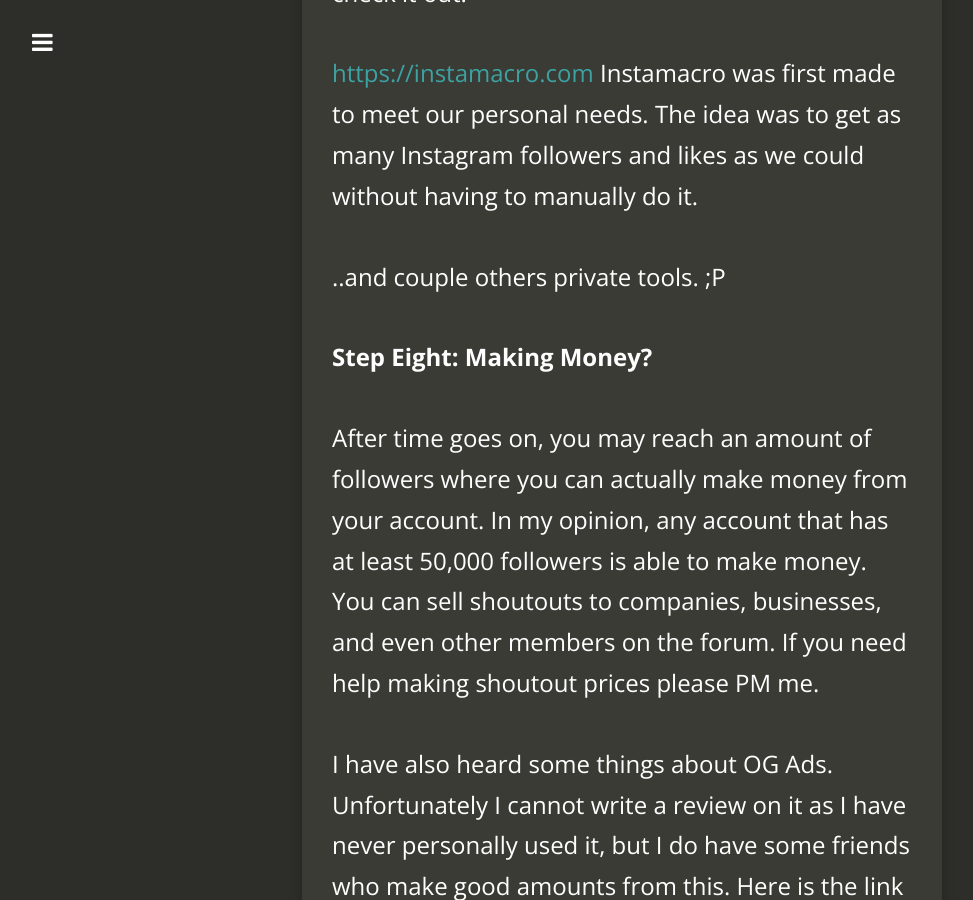
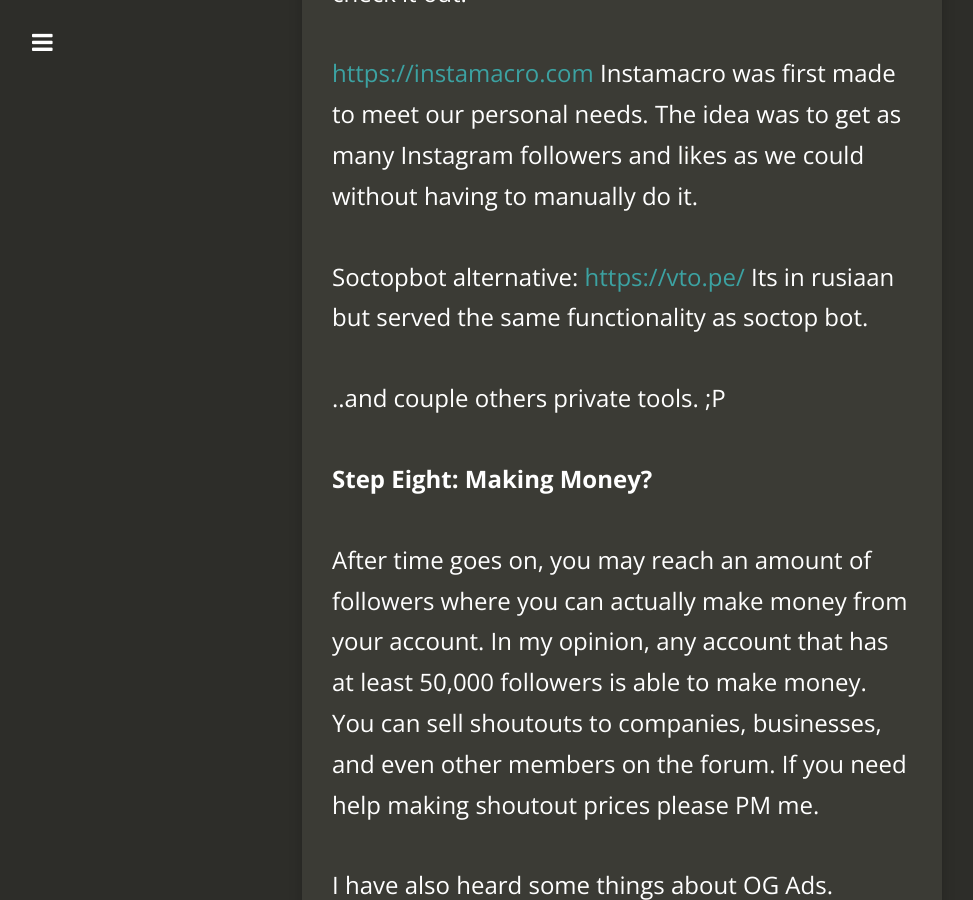
Before and after one commit to kedamaian/swsyafiq, a Jekyll site: the page built from _posts/2018-02-07-the-ultimate-instagram-guide-2k18.md, in a window 1280 px wide and 900 px high, scrolled down 10155 px. Shown: the whole window, without its empty margins (18-991 px from the left). Built offline with Jekyll 4.4.1, drawn with Linux system fonts in a browser that asks for light colours; nearby versions of some CDN libraries; comment, search, counter and statistics services are not loaded.

Commit message:
Create 2018-02-07-the-ultimate-instagram-guide-2k18.md

```diff
--- a/_posts/2018-02-07-the-ultimate-instagram-guide-2k18.md
+++ b/_posts/2018-02-07-the-ultimate-instagram-guide-2k18.md
@@ -141,6 +141,8 @@
 [https://instamacro.com](https://instamacro.com)
 Instamacro was first made to meet our personal needs. The idea was to get as many Instagram followers and likes as we could without having to manually do it.
 
+Soctopbot alternative: [https://vto.pe/](https://vto.pe/) Its in rusiaan but served the same functionality as soctop bot.
+
 ..and couple others private tools. ;P
 
 **Step Eight: Making Money?**
```
